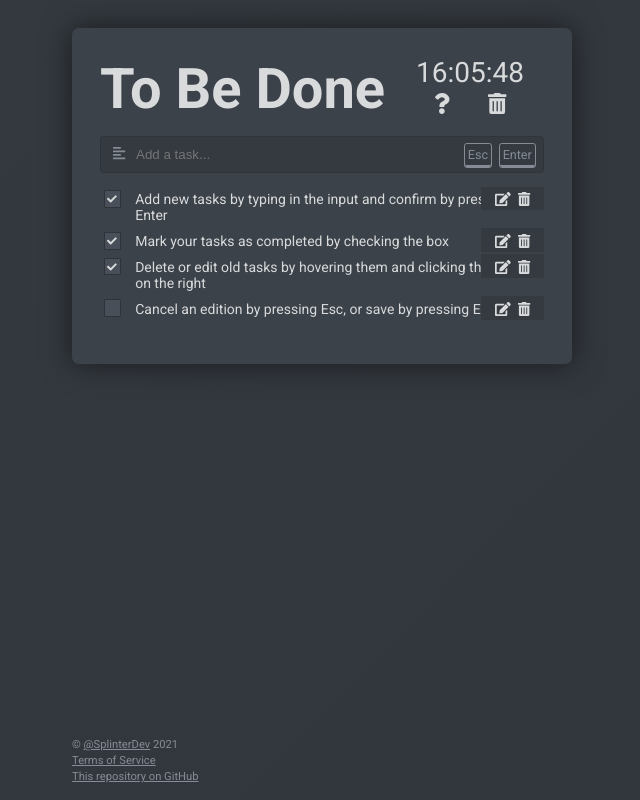
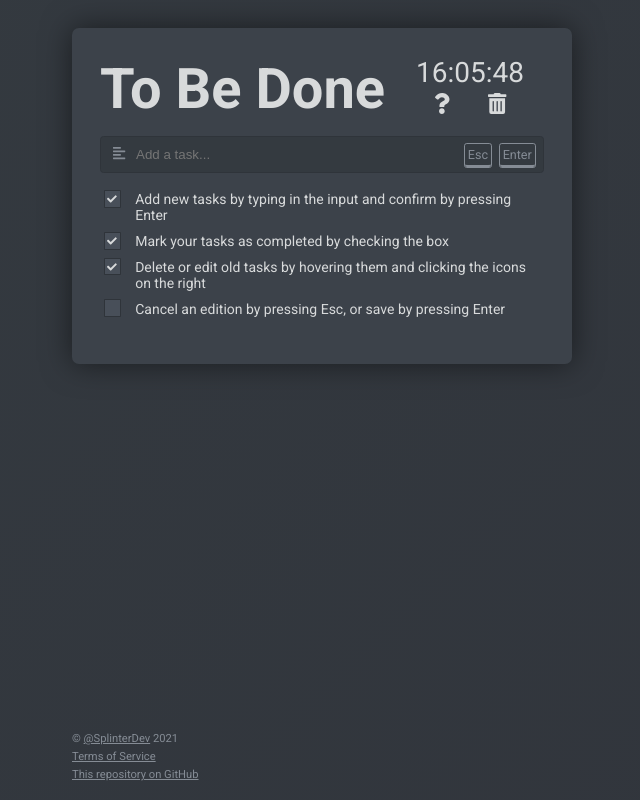
Before and after one commit to SplinterDev/tobedone, a React (Create React App) app: page / in a window 1280 px wide. Shown: the whole page, without its empty margins (318-958 px from the left). Built offline with nearby package versions, Linux system fonts and the light colour scheme.

Commit message:
Add favicon

```diff
--- a/public/index.html
+++ b/public/index.html
@@ -2,42 +2,19 @@
 <html lang="en">
   <head>
     <meta charset="utf-8" />
-    <link rel="icon" href="%PUBLIC_URL%/favicon.ico" />
+    <link rel="icon" href="%PUBLIC_URL%/tobedone.ico" />
     <meta name="viewport" content="width=device-width, initial-scale=1" />
     <meta name="theme-color" content="#000000" />
     <meta
       name="description"
       content="Web site created using create-react-app"
     />
-    <link rel="apple-touch-icon" href="%PUBLIC_URL%/logo192.png" />
-    <!--
-      manifest.json provides metadata used when your web app is installed on a
-      user's mobile device or desktop. See https://developers.google.com/web/fundamentals/web-app-manifest/
-    -->
+    <link rel="apple-touch-icon" href="%PUBLIC_URL%/tobedone.png" />
     <link rel="manifest" href="%PUBLIC_URL%/manifest.json" />
-    <!--
-      Notice the use of %PUBLIC_URL% in the tags above.
-      It will be replaced with the URL of the `public` folder during the build.
-      Only files inside the `public` folder can be referenced from the HTML.
-
-      Unlike "/favicon.ico" or "favicon.ico", "%PUBLIC_URL%/favicon.ico" will
-      work correctly both with client-side routing and a non-root public URL.
-      Learn how to configure a non-root public URL by running `npm run build`.
-    -->
-    <title>React App</title>
+    <title>To Be Done</title>
   </head>
   <body>
     <noscript>You need to enable JavaScript to run this app.</noscript>
     <div id="root"></div>
-    <!--
-      This HTML file is a template.
-      If you open it directly in the browser, you will see an empty page.
-
-      You can add webfonts, meta tags, or analytics to this file.
-      The build step will place the bundled scripts into the <body> tag.
-
-      To begin the development, run `npm start` or `yarn start`.
-      To create a production bundle, use `npm run build` or `yarn build`.
-    -->
   </body>
 </html>
--- a/src/components/Header/HeaderMenu.tsx
+++ b/src/components/Header/HeaderMenu.tsx
@@ -16,7 +16,7 @@ type Props = {
 
 const HeaderMenu = ({ onChangeLabel }: Props): JSX.Element => {
   const [isConfirm, setIsConfirm] = useState(false)
-  const [tasks, setTasks] = useTasksContext()
+  const [, setTasks] = useTasksContext()
 
   const clearLabel = () => {
     onChangeLabel(null)
--- a/src/components/TaskItem/TaskItem.tsx
+++ b/src/components/TaskItem/TaskItem.tsx
@@ -12,7 +12,7 @@ interface Props {
 
 const TaskItem = ({ task }: Props): JSX.Element => {
   const [, setTasks] = useTasksContext()
-  const [showMenu, setShowMenu] = useState(true)
+  const [showMenu, setShowMenu] = useState(false)
 
   const handleClick = () => {
     setTasks &&
--- a/src/index.scss
+++ b/src/index.scss
@@ -30,10 +30,8 @@ body {
       color: $smoke;
     }
 
-    & > a,
-    & > span {
-      display: block;
-      margin-bottom: 3px;
+    & > p {
+      margin: 0 0 5px;
     }
   }
 }
--- a/src/index.tsx
+++ b/src/index.tsx
@@ -7,15 +7,19 @@ ReactDOM.render(
   <React.StrictMode>
     <Body />
     <footer>
-      <span>
+      <p>
         &copy; <a href="https://github.com/SplinterDev">@SplinterDev</a> 2021
-      </span>
+      </p>
+      <p>
         <a href="https://github.com/SplinterDev/todo/blob/master/LICENSE">
           Terms of Service
         </a>
+      </p>
+      <p>
         <a href="https://github.com/SplinterDev/todo">
           This repository on GitHub
         </a>
+      </p>
     </footer>
   </React.StrictMode>,
   document.getElementById('root'),
```
Also changed, not shown: public/manifest.json, public/tobedone.png (added), 1 other file (tests, documents, lock files or other folders). Lines whose indentation alone changed are shown as unchanged.
